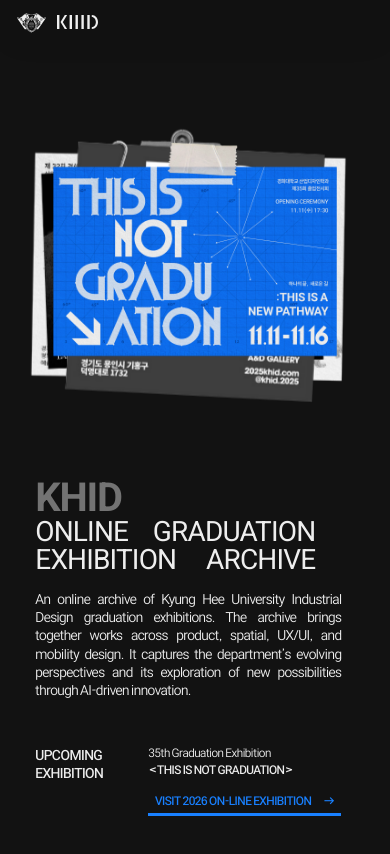
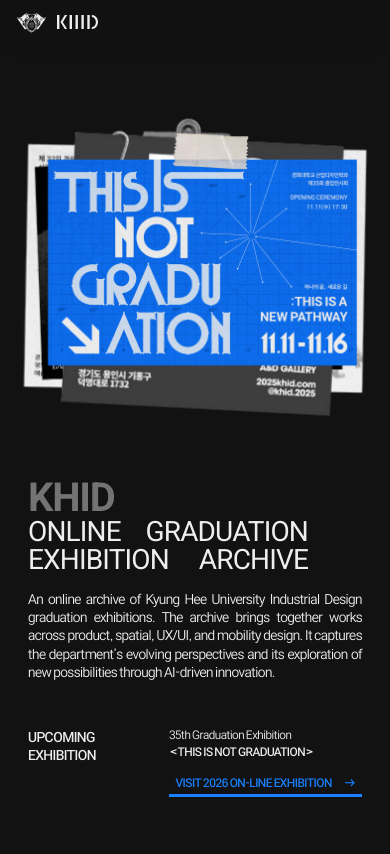
Before and after one commit to khuid/khid-archive-site, a Next.js app: page / in a window 390 px wide. Shown: the top 854 px of the page. Built offline with nearby package versions, Linux system fonts and the light colour scheme.

Commit message:
Hero (mobile): fit the four cards edge-to-edge in the square box, centred; text 4px inside it at ≤500
Co-Authored-By: Claude Opus 5.5 <noreply@anthropic.com>

```diff
--- a/src/components/Phase1Hero.tsx
+++ b/src/components/Phase1Hero.tsx
@@ -109,11 +109,11 @@ export default function Phase1Hero({ exhibitions }: Props) {
             (오래된 연도부터 +/- 번갈아 기울기, 맨 아래·최신 사이 카드는 95% 축소 — lib/pile.ts).
             오래된 연도부터(23→24→25→26) 내려오며, 처음엔 빠르게·뒤로 갈수록 천천히 쌓임.
             내려오는 동안은 컬러, 다음 연도 카드가 위에 내려앉으면 회색조로 바뀜 (최신 연도는 컬러 유지).
-            모든 화면에서 Figma "이거" 프레임대로 칸 안에서 더미 전체를 87.8%로 줄이고 살짝 위로 —
-            지난 연도 카드들이 칸 밖으로 삐져나오지 않고 전부 칸 안에 들어옴 */}
+            데스크탑은 Figma "이거" 프레임대로 칸 안에서 더미 전체를 87.8%로 줄이고 살짝 위로.
+            모바일은 카드 4장이 보이는 끝까지 정방형 칸에 꼭 맞게 95.68%로 줄이고 가운데로(오른쪽 2.14%, 위 0.56%) */}
         <div
           ref={pileRef}
-          className="absolute inset-0 -translate-y-[0.95%] scale-[0.878]"
+          className="absolute inset-0 translate-x-[2.14%] -translate-y-[0.56%] scale-[0.9568] min-[1024px]:translate-x-0 min-[1024px]:-translate-y-[0.95%] min-[1024px]:scale-[0.878]"
         >
           {stack.map((ex, i) => {
             const isLatest = i === stack.length - 1;
@@ -153,10 +153,8 @@ export default function Phase1Hero({ exhibitions }: Props) {
         </div>
       </div>
 
-      {/* 폭 500 이하: 텍스트를 위 초대장 카드의 실제 보이는 좌우 끝보다 4px씩 안쪽에 맞춤.
-          보이는 카드는 칸 폭의 -47.86% ~ +43.99%(가운데 기준, 2023 카드가 왼쪽으로 나와 있음)라
-          폭 = 칸 × 0.9185 − 8, 오른쪽 여백(칸 × 0.0387)으로 그만큼 왼쪽으로 옮김 */}
-      <div className="flex w-full max-w-[calc(342*var(--m))] max-[501px]:max-w-[calc(min(360*var(--m),100%)*0.9185_-_8px)] max-[501px]:mr-[calc(min(360*var(--m),100%)*0.0387)] flex-col gap-[calc(46.6*var(--m))] text-foreground min-[1024px]:max-w-[calc(530*var(--u))] min-[1024px]:gap-[calc(112*var(--u))] min-[1920px]:max-w-[583px] min-[1920px]:gap-[123.2px]">
+      {/* 폭 500 이하: 텍스트를 위 초대장 카드(모바일에선 칸에 꼭 맞음)보다 좌우 4px씩 안쪽으로 */}
+      <div className="flex w-full max-w-[calc(342*var(--m))] max-[501px]:max-w-[calc(min(360*var(--m),100%)_-_8px)] flex-col gap-[calc(46.6*var(--m))] text-foreground min-[1024px]:max-w-[calc(530*var(--u))] min-[1024px]:gap-[calc(112*var(--u))] min-[1920px]:max-w-[583px] min-[1920px]:gap-[123.2px]">
         <div className="flex flex-col gap-[calc(16*var(--m))] min-[1024px]:gap-[calc(32*var(--u))] min-[1920px]:gap-[35.2px]">
           <div className="leading-none">
             <p className="font-display text-[length:calc(40*var(--m))] font-bold tracking-[-0.03em] text-muted min-[1024px]:text-[length:calc(80*var(--u))] min-[1920px]:text-[88px]">
```
